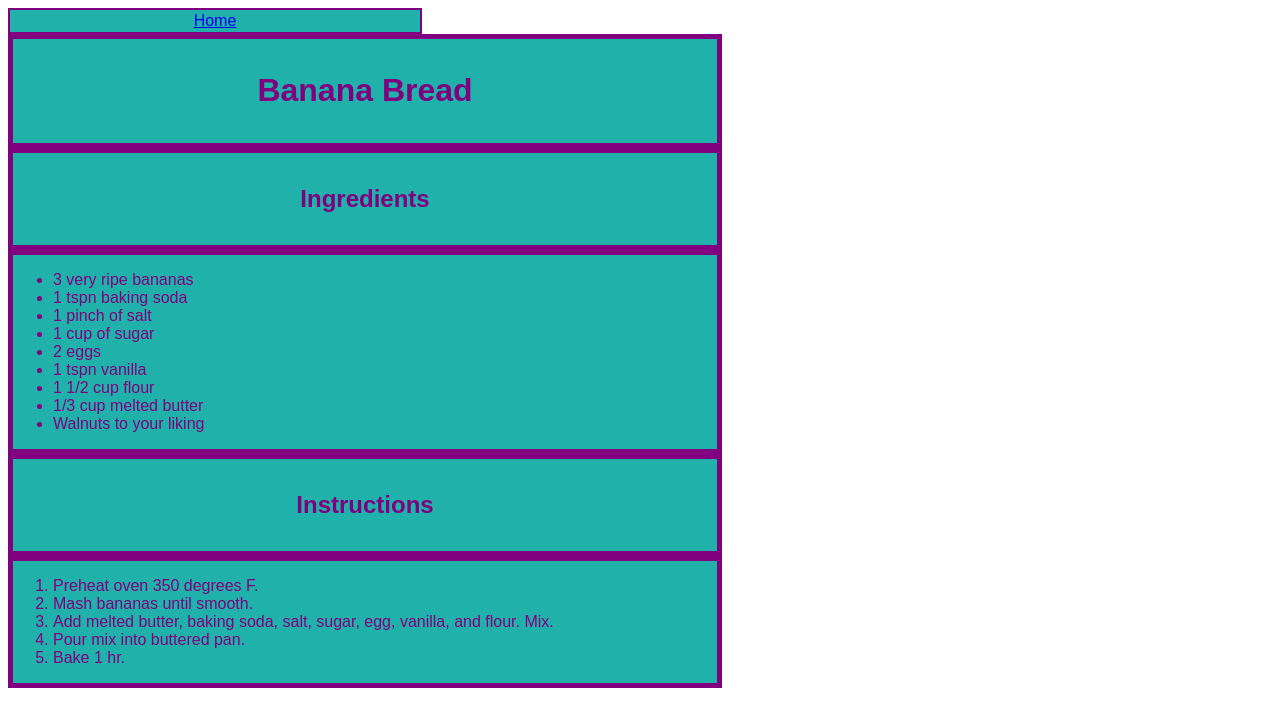
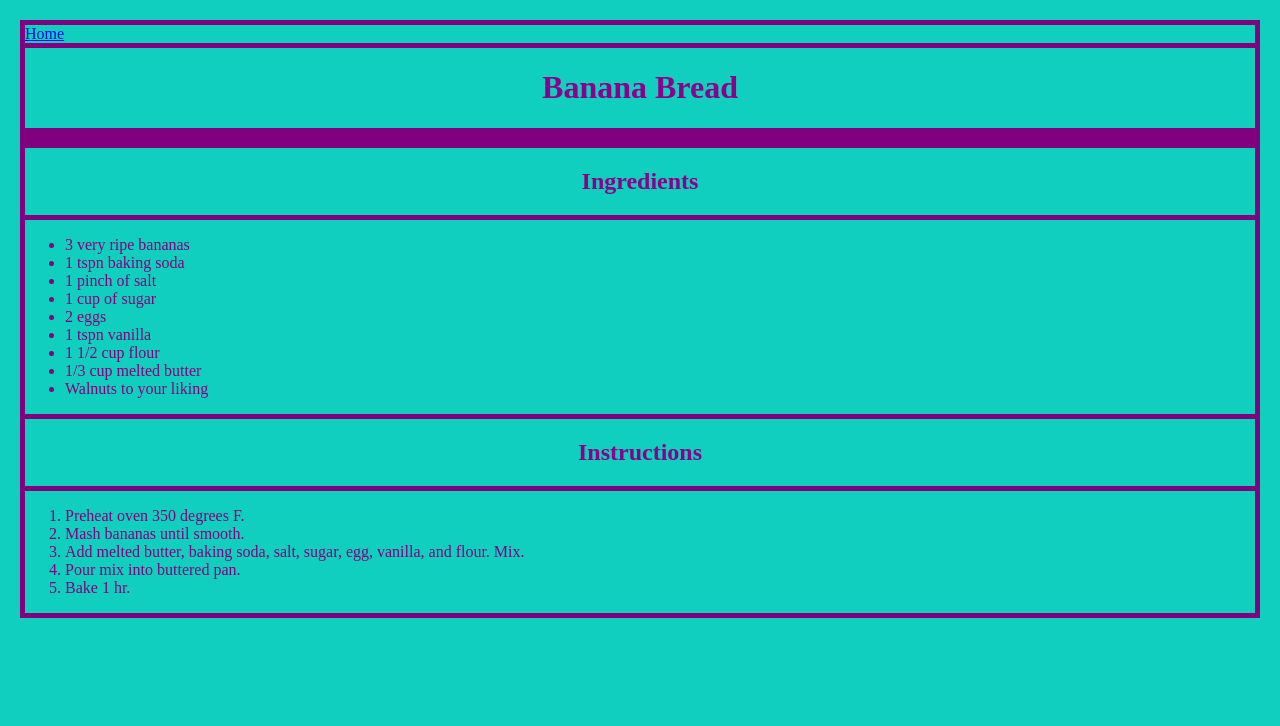
Before and after one commit to aabk03/recipes, a plain HTML site: page recipe-pages/banana-bread.html in a window 1280 px wide. Drawn offline with Linux system fonts and the light colour scheme.

Commit message:
flex-box style basics

```diff
--- a/recipe-pages/banana-bread.html
+++ b/recipe-pages/banana-bread.html
@@ -6,12 +6,15 @@
         <link rel="stylesheet" href="../styles.css">
     </head>
     <body>
+        <div class="container">
             <div class="home">
                 <a href="../index.html">Home</a>
             </div>
             <div class="title">
                 <h1>Banana Bread</h1>
             </div>
+        </div>
+        <div class="container">
             <div class="title">
                 <h2>Ingredients</h2>
             </div>
@@ -40,5 +43,6 @@
                     <li>Bake 1 hr.</li>
                 </ol>
             </div>
+        </div>
     </body>
 </html>
--- a/styles.css
+++ b/styles.css
@@ -1,32 +1,36 @@
-body {
-    font-family: arial, helvetica, sans-serif;
-    font-size: 16px;
+html, body {
+    box-sizing: border-box;
+    padding: 10px;
+    margin: auto;
+    background-color: #11cfbf;
+
 }
 
-.home {
-    background: lightseagreen;
-    color: purple;
-    padding: 2px;
-    border: 2px solid purple;
-    margin-right: 850px;
-    text-align: center;
+.container > div {
+    width: 100%;
+}
+
+.container {
+    border: 5px solid purple;
+    display: flex;
+    flex-direction: column;
+    justify-content: flex-start;
+    align-items: flex-start;
 
 }
 
 .title {
-    background: lightseagreen;
-    color: purple;
-    padding: 12px;
-    border: 5px solid purple;
-    margin-right: 550px;
-    text-align: center;
+    border-top: 5px solid purple;
+    border-bottom: 5px solid purple;
+    color: darkmagenta;
+    display: flex;
+    justify-content: center;
+
+
 }
 
 .list {
-    background: lightseagreen;
     color: purple;
-    border: 5px solid purple;
-    margin-top: 0;
-    margin-right: 550px;
-
+    display: flex;
+    justify-content: flex-start;
 }
```
Also changed, not shown: index.html (+2 -0 lines). Lines whose indentation alone changed are shown as unchanged.
